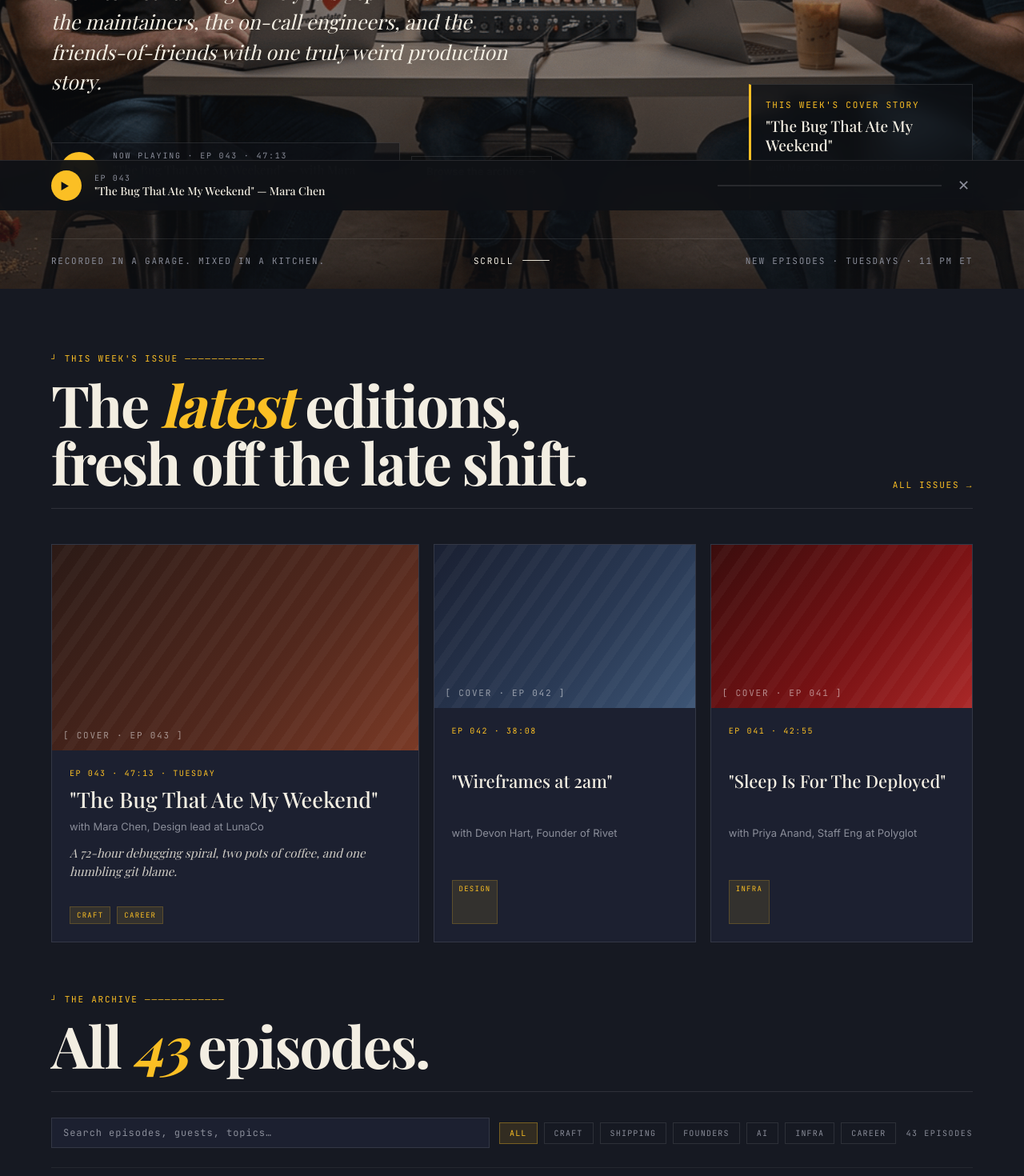
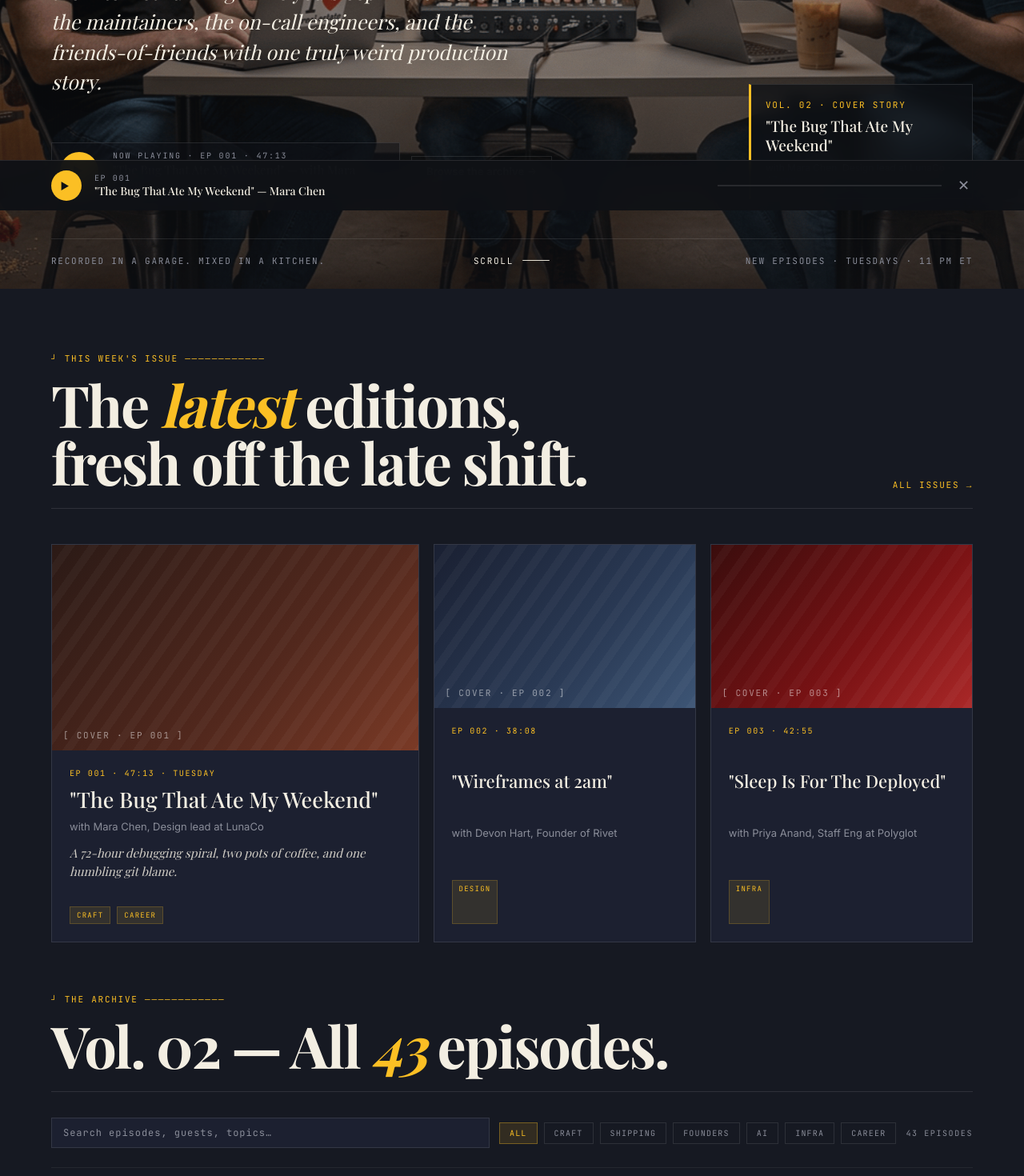
Before and after one commit to puresanfran/devsafterdark, a Next.js app: page / in a window 1280 px wide. Shown: the part 600-2070 px from the top of the page at 80% size. Built offline with nearby package versions, Linux system fonts and the light colour scheme; a web font is replaced by a local one.

Commit message:
Reset episode numbering to start at EP 001 for Volume 2

```diff
--- a/app/page.tsx
+++ b/app/page.tsx
@@ -56,7 +56,7 @@ export default function Home() {
     ];
 
     const EPISODES = EPISODE_TITLES.map((title, i) => {
-      const idx = EPISODE_TITLES.length - i;
+      const idx = i + 1;
       const guest = GUESTS[i % GUESTS.length];
       const minutes = 28 + ((i * 13) % 34);
       const seconds = (i * 7) % 60;
@@ -66,7 +66,7 @@ export default function Home() {
         summary: SUMMARIES[i % SUMMARIES.length],
         tags: [TAGS[i % TAGS.length], TAGS[(i+3) % TAGS.length]],
       };
-    }).sort((a, b) => b.num - a.num);
+    }).sort((a, b) => a.num - b.num);
 
     /* ── Archive ── */
     let visibleCount = 10;
@@ -355,9 +355,9 @@ export default function Home() {
         <div className="hero-grain" aria-hidden="true"></div>
         <div className="hero-inner">
           <div className="coverline mono">
-            <span>Issue №043</span>
+            <span>Vol. 02 · Issue №001</span>
             <span className="coverline-mid">· The After-Hours Edition ·</span>
-            <span id="liveTime">Tuesday · 02:14 AM</span>
+            <span id="liveTime">Sunday · 02:14 AM</span>
           </div>
           <div className="hero-stage">
             <div className="eyebrow mono fade-up fade-up-1">A podcast for night-shift builders</div>
@@ -372,7 +372,7 @@ export default function Home() {
               <div className="play-cluster">
                 <button className="play-btn" id="playBtn" aria-label="Play latest episode">▶</button>
                 <div className="play-meta">
-                  <span className="ep">Now Playing · EP 043 · 47:13</span>
+                  <span className="ep">Now Playing · EP 001 · 47:13</span>
                   <span className="ttl">&quot;The Bug That Ate My Weekend&quot; — with Mara Chen</span>
                 </div>
               </div>
@@ -386,7 +386,7 @@ export default function Home() {
           </div>
         </div>
         <aside className="hero-meta-card" aria-label="Cover story">
-          <div className="mono label">This Week&apos;s Cover Story</div>
+          <div className="mono label">Vol. 02 · Cover Story</div>
           <div className="title">&quot;The Bug That Ate My Weekend&quot;</div>
           <div className="by">with Mara Chen, Design lead at LunaCo · 47 min</div>
         </aside>
@@ -396,7 +396,7 @@ export default function Home() {
       <div className="mini-player" id="miniPlayer" role="complementary" aria-label="Mini player">
         <button className="mini-play-btn" id="miniPlayBtn" aria-label="Play/pause">▶</button>
         <div className="mini-player-info">
-          <div className="ep-label mono">EP 043</div>
+          <div className="ep-label mono">EP 001</div>
           <div className="ep-title">&quot;The Bug That Ate My Weekend&quot; — Mara Chen</div>
         </div>
         <div className="mini-progress" id="miniProgress" role="progressbar" aria-valuenow={0} aria-valuemin={0} aria-valuemax={100}>
@@ -415,29 +415,29 @@ export default function Home() {
           <a href="#archive" className="mono" style={{color:'var(--accent)'}}>All issues →</a>
         </div>
         <div className="featured-grid">
-          <article className="card big" data-ep="043" tabIndex={0} role="button" aria-label="Episode 043: The Bug That Ate My Weekend">
-            <div className="ph ph-stripe warm"><span className="mono lbl">[ cover · ep 043 ]</span></div>
+          <article className="card big" data-ep="001" tabIndex={0} role="button" aria-label="Episode 001: The Bug That Ate My Weekend">
+            <div className="ph ph-stripe warm"><span className="mono lbl">[ cover · ep 001 ]</span></div>
             <div className="card-body">
-              <div className="card-eyebrow">EP 043 · 47:13 · Tuesday</div>
+              <div className="card-eyebrow">EP 001 · 47:13 · Tuesday</div>
               <div className="card-title">&quot;The Bug That Ate My Weekend&quot;</div>
               <div className="card-by">with Mara Chen, Design lead at LunaCo</div>
               <p className="card-deck">A 72-hour debugging spiral, two pots of coffee, and one humbling git blame.</p>
               <div className="card-tags"><span className="tag">craft</span><span className="tag">career</span></div>
             </div>
           </article>
-          <article className="card" data-ep="042" tabIndex={0} role="button" aria-label="Episode 042: Wireframes at 2am">
-            <div className="ph ph-stripe"><span className="mono lbl">[ cover · ep 042 ]</span></div>
+          <article className="card" data-ep="002" tabIndex={0} role="button" aria-label="Episode 002: Wireframes at 2am">
+            <div className="ph ph-stripe"><span className="mono lbl">[ cover · ep 002 ]</span></div>
             <div className="card-body">
-              <div className="card-eyebrow">EP 042 · 38:08</div>
+              <div className="card-eyebrow">EP 002 · 38:08</div>
               <div className="card-title">&quot;Wireframes at 2am&quot;</div>
               <div className="card-by">with Devon Hart, Founder of Rivet</div>
               <div className="card-tags"><span className="tag">design</span></div>
             </div>
           </article>
-          <article className="card" data-ep="041" tabIndex={0} role="button" aria-label="Episode 041: Sleep Is For The Deployed">
-            <div className="ph ph-stripe red"><span className="mono lbl">[ cover · ep 041 ]</span></div>
+          <article className="card" data-ep="003" tabIndex={0} role="button" aria-label="Episode 003: Sleep Is For The Deployed">
+            <div className="ph ph-stripe red"><span className="mono lbl">[ cover · ep 003 ]</span></div>
             <div className="card-body">
-              <div className="card-eyebrow">EP 041 · 42:55</div>
+              <div className="card-eyebrow">EP 003 · 42:55</div>
               <div className="card-title">&quot;Sleep Is For The Deployed&quot;</div>
               <div className="card-by">with Priya Anand, Staff Eng at Polyglot</div>
               <div className="card-tags"><span className="tag">infra</span></div>
@@ -450,7 +450,7 @@ export default function Home() {
           <div className="section-head" style={{marginBottom:0}}>
             <div>
               <div className="mono section-eyebrow">┘ The Archive ────────────</div>
-              <h2>All <em>43</em> episodes.</h2>
+              <h2>Vol. 02 — All <em>43</em> episodes.</h2>
             </div>
           </div>
           <div className="filter-bar" style={{marginTop:'32px'}}>
```
